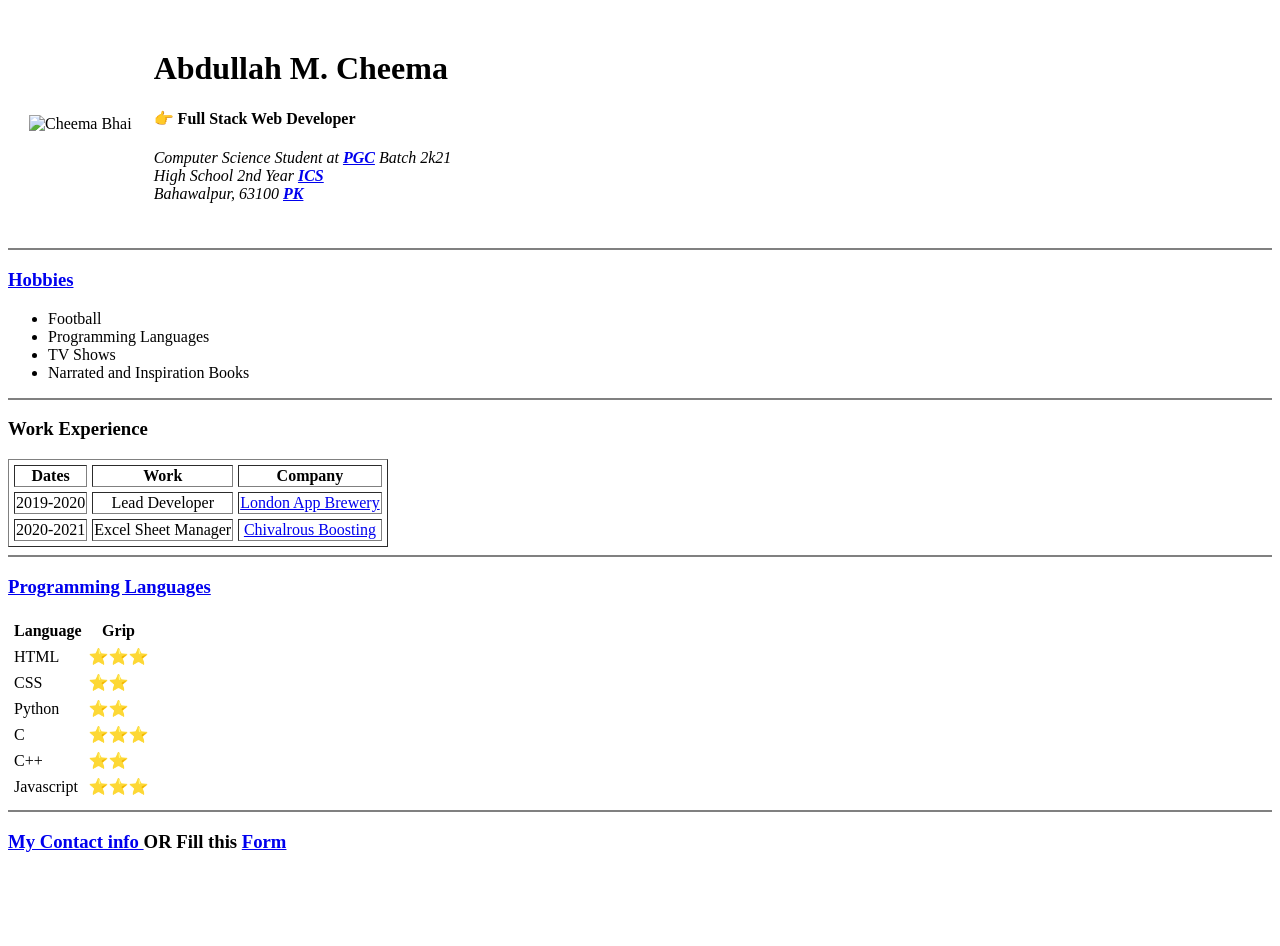
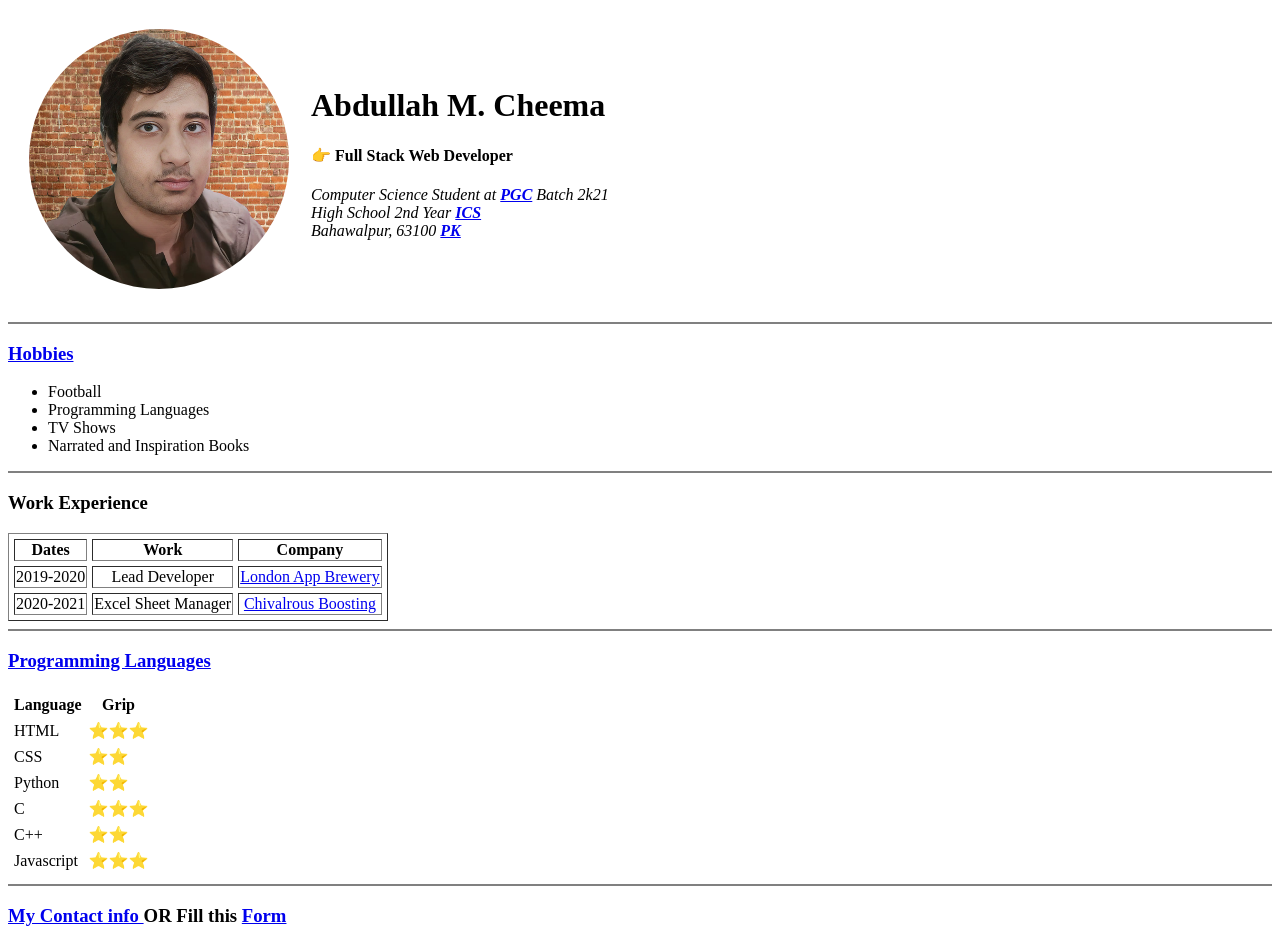
Before and after one commit to SandVipe/MyCVsite, a plain HTML site: page index.html in a window 1280 px wide. Before the commit the page ends 872 px from the top, so only its background shows below. Drawn offline with Linux system fonts and the light colour scheme.

Commit message:
Update index.html

```diff
--- a/index.html
+++ b/index.html
@@ -4,13 +4,13 @@
 <head>
   <meta charset="utf-8">
   <title>Abdullah M. Cheema</title>
-  <link rel="icon" type="image/x-icon" href="Media\png-transparent-briefcase-emoji-object-meaning-suitcase-briefcase-brown-rectangle-suitcase.png">
+  <link rel="icon" type="image/x-icon" href="png-transparent-briefcase-emoji-object-meaning-suitcase-briefcase-brown-rectangle-suitcase.png">
 </head>
 
 <body>
   <table cellspacing="20">
     <tr>
-      <td><img src="Media\Removal-77-modified-modified-photoaidcom--photoaid-remove-shadow-modified.png" alt="Cheema Bhai"></td>
+      <td><img src="Removal-77-modified-modified-photoaidcom--photoaid-remove-shadow-modified.png" alt="Cheema Bhai"></td>
       <td>
         <h1>Abdullah M. Cheema</h1>
         <h4>👉 Full Stack Web Developer</h4>
```
